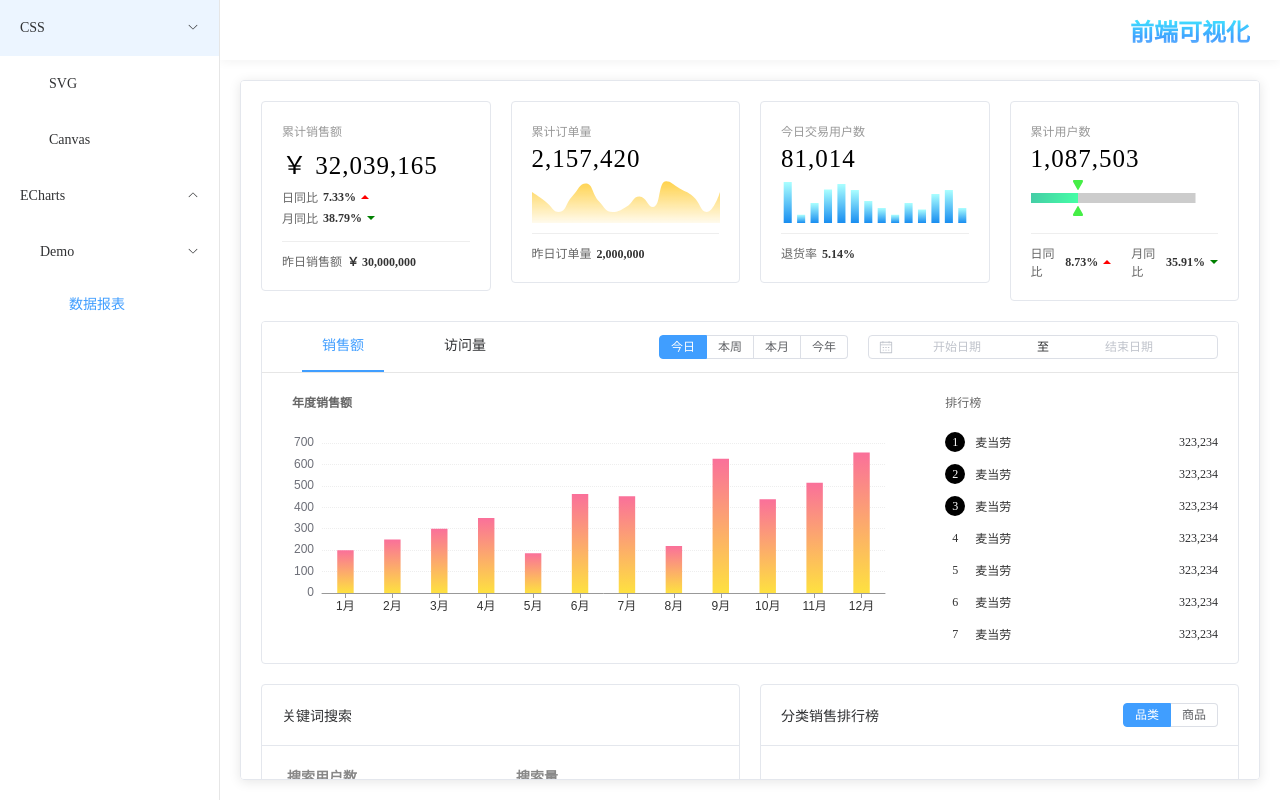
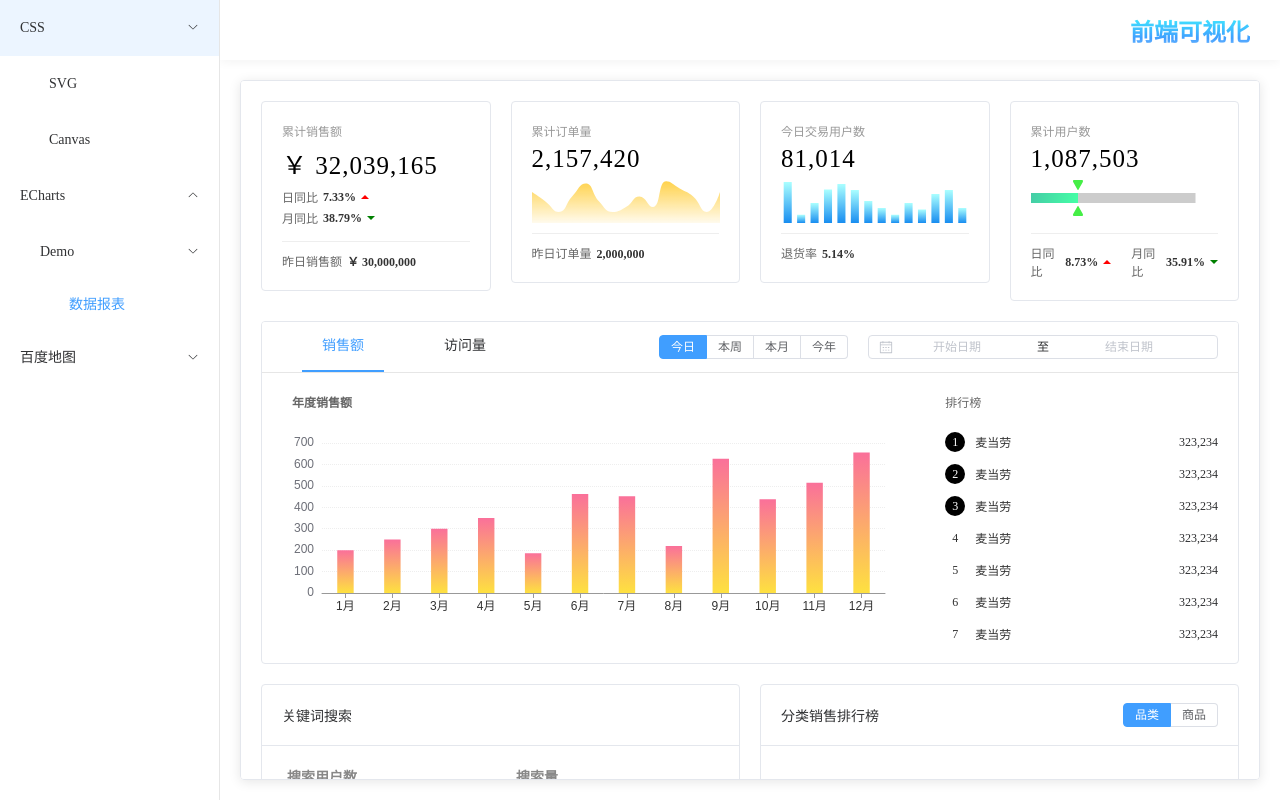
Before and after one commit to h7ml/front-end-data-visualization, a Vue app: page /#/eCharts/datavReportDev in a window 1280 px wide. Built offline with nearby package versions, Linux system fonts and the light colour scheme; a small style sheet from the web is missing.

Commit message:
百度地图 demo 起步

```diff
--- a/index.html
+++ b/index.html
@@ -7,6 +7,7 @@
     <title>前端可视化demo</title>
     <link rel="stylesheet" href="//at.alicdn.com/t/font_2772621_2ado0mjxcwc.css">
     <script src="//at.alicdn.com/t/font_2772621_2ado0mjxcwc.js"></script>
+    <script type="text/javascript" src="https://api.map.baidu.com/api?v=1.0&type=webgl&ak=EcuCFchyeUS7tTG2De4AlsYos1Ky2FOC"></script>
   </head>
   <body>
     <div id="app"></div>
--- a/src/router/index.js
+++ b/src/router/index.js
@@ -220,6 +220,39 @@ const routes = [
       }
     ]
   },
+  {
+    path: '/baiduMap',
+    name: 'BaiduMap',
+    component: () => import('@/views/BaiduMap/index.vue'),
+    meta: {
+      navState: true,
+      navName: '百度地图',
+      icon: 'el-icon-s-management'
+    },
+    children: [
+      {
+        path: 'baiduMap-demo',
+        name: 'BaiduMapDemo',
+        component: () => import('@/views/BaiduMap/Demo/index.vue'),
+        meta: {
+          navState: true,
+          navName: 'Demo',
+          icon: 'el-icon-s-shop'
+        },
+        children: [
+          {
+            path: 'stated',
+            name: 'Stated',
+            component: () => import('@/views/BaiduMap/Demo/pages/Stated/Stated.vue'),
+            meta: {
+              navState: true,
+              navName: '起步'
+            }
+          }
+        ]
+      }
+    ]
+  },
   { // 404
     path: '/:pathMatch(.*)*',
     name: 'NotFound',
--- /dev/null
+++ b/src/views/BaiduMap/Demo/index.vue
@@ -0,0 +1,21 @@
+<template>
+  <el-card :bdoy-style="{ width: '100%', height: '100%' }">
+    <template #header>
+      {{title}}
+    </template>
+    <template #default>
+      <router-view />
+    </template>
+  </el-card>
+</template>
+
+<script setup>
+import { useRoute } from 'vue-router'
+
+const route = useRoute()
+const title = route.meta.navName
+</script>
+
+<style lang="scss" scoped>
+
+</style>
--- /dev/null
+++ b/src/views/BaiduMap/Demo/pages/Stated/Stated.vue
@@ -0,0 +1,13 @@
+<template>
+  <div>
+    百度地图起步
+  </div>
+</template>
+
+<script setup>
+
+</script>
+
+<style lang="scss" scoped>
+
+</style>
--- /dev/null
+++ b/src/views/BaiduMap/index.vue
@@ -0,0 +1,12 @@
+<template>
+  <router-view class="main__x"></router-view>
+</template>
+
+<style lang="scss" scoped>
+.main__x {
+  width: 100%;
+  height: 100%;
+  box-sizing: border-box;
+  overflow-y: auto;
+}
+</style>
```
